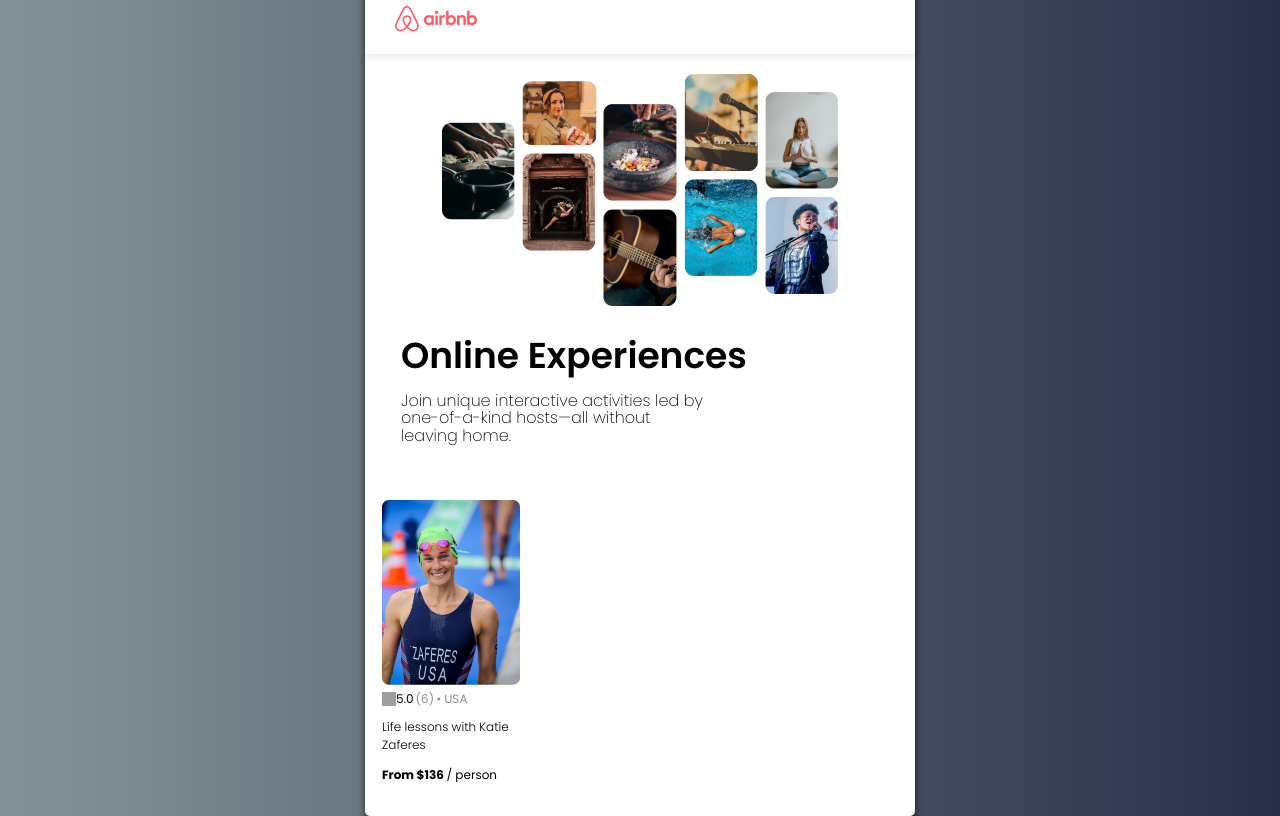
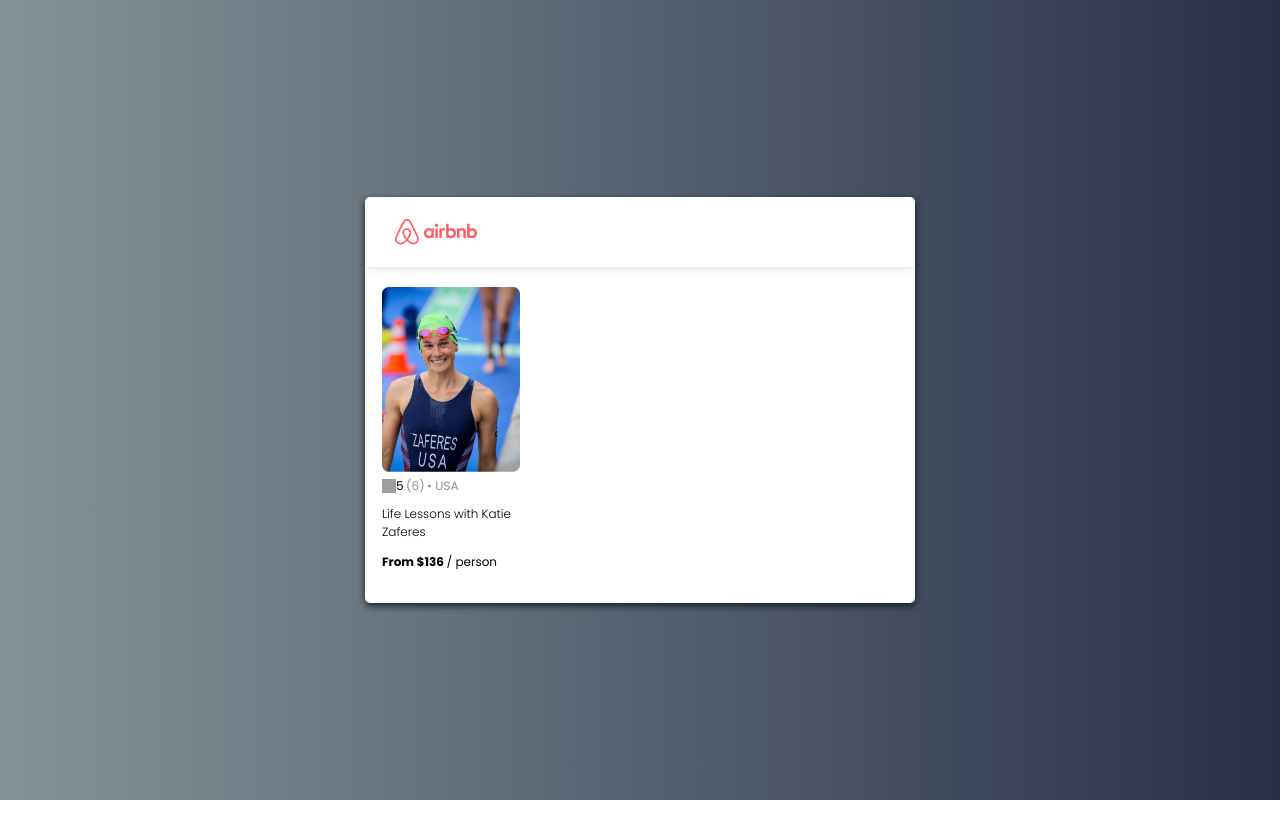
Before and after one commit to erzanthedev/airbnb-experiences-clone, a React (Create React App) app: page / in a window 1280 px wide. Built offline with nearby package versions, Linux system fonts and the light colour scheme; grey boxes are pictures that could not be loaded.

Commit message:
fix: refactoring card component to be resuable with data

```diff
--- a/src/App.js
+++ b/src/App.js
@@ -1,13 +1,25 @@
 import Navbar from "./components/Navbar.js";
-import Hero from "./components/Hero.js";
+// import Hero from "./components/Hero.js";
 import Card from "./components/Card.js";
+// import data from "./components/data.js";
 
 export default function App() {
+  // const cards = data.map((user) => {
+  //   return user;
+  // });
+
   return (
     <div className="container">
       <Navbar />
-      <Hero />
-      <Card />
+      {/* <Hero /> */}
+      <Card
+        title="Life Lessons with Katie Zaferes"
+        price={136}
+        coverImg="katie-zaferes.png"
+        rating={5.0}
+        reviewCount={6}
+        location="USA"
+      />
     </div>
   );
 }
--- a/src/components/Card.js
+++ b/src/components/Card.js
@@ -1,19 +1,19 @@
 import Star from "../assets/star.png";
 import Katie from "../assets/katie-zaferes.png";
 
-export default function Card() {
+export default function Card(props) {
   return (
     <section className="card">
       <img className="card-image" src={Katie} alt="Katie Zaferes" />
       <div className="card-stats">
         <img className="card-star" src={Star} alt="Star icon" />
-        <span> 5.0 </span>
-        <span className="gray"> (6) </span>
-        <span className="gray">• USA </span>
+        <span>{props.rating}</span>
+        <span className="gray">({props.reviewCount})</span>
+        <span className="gray">• {props.location} </span>
       </div>
-      <h2>Life lessons with Katie Zaferes</h2>
+      <h2>{props.title}</h2>
       <p>
-        <span className="bold">From $136 </span> / person
+        <span className="bold">From ${props.price} </span> / person
       </p>
     </section>
   );
--- /dev/null
+++ b/src/components/data.js
@@ -0,0 +1,44 @@
+export default [
+  {
+    id: 1,
+    title: "Life Lessons with Katie Zaferes",
+    description:
+      'I will share with you what I call "Positively Impactful Moments of Disappointment." Throughout my career, many of my highest moments only came after setbacks and losses. But learning from those difficult moments is what gave me the ability to rise above them and reach my goals.',
+    price: 136,
+    coverImg: "katie-zaferes.png",
+    stats: {
+      rating: 5.0,
+      reviewCount: 6,
+    },
+    location: "Online",
+    openSpots: 0,
+  },
+  {
+    id: 2,
+    title: "Learn Wedding Photography",
+    description:
+      "Interested in becoming a wedding photographer? For beginner and experienced photographers alike, join us in learning techniques required to leave the happy couple with memories that'll last a lifetime.",
+    price: 125,
+    coverImg: "wedding-photography.png",
+    stats: {
+      rating: 5.0,
+      reviewCount: 30,
+    },
+    location: "Online",
+    openSpots: 27,
+  },
+  {
+    id: 3,
+    title: "Group Mountain Biking",
+    description:
+      "Experience the beautiful Norwegian landscape and meet new friends all while conquering rugged terrain on your mountain bike. (Bike provided!)",
+    price: 50,
+    coverImg: "mountain-bike.png",
+    stats: {
+      rating: 4.8,
+      reviewCount: 2,
+    },
+    location: "Norway",
+    openSpots: 3,
+  },
+];
--- a/src/index.css
+++ b/src/index.css
@@ -111,7 +111,7 @@
 }
 
 .card-stats span {
-  margin-right: 2px;
+  margin-right: 2.5px;
 }
 
 .card-star {
--- a/src/index.js
+++ b/src/index.js
@@ -6,9 +6,9 @@
 
 const root = ReactDOM.createRoot(document.getElementById("root"));
 root.render(
-  <React.StrictMode>
-    <App />
-  </React.StrictMode>,
+  /* <React.StrictMode> */
+  <App />,
+  // </React.StrictMode>,
 );
 
 // If you want to start measuring performance in your app, pass a function
```
